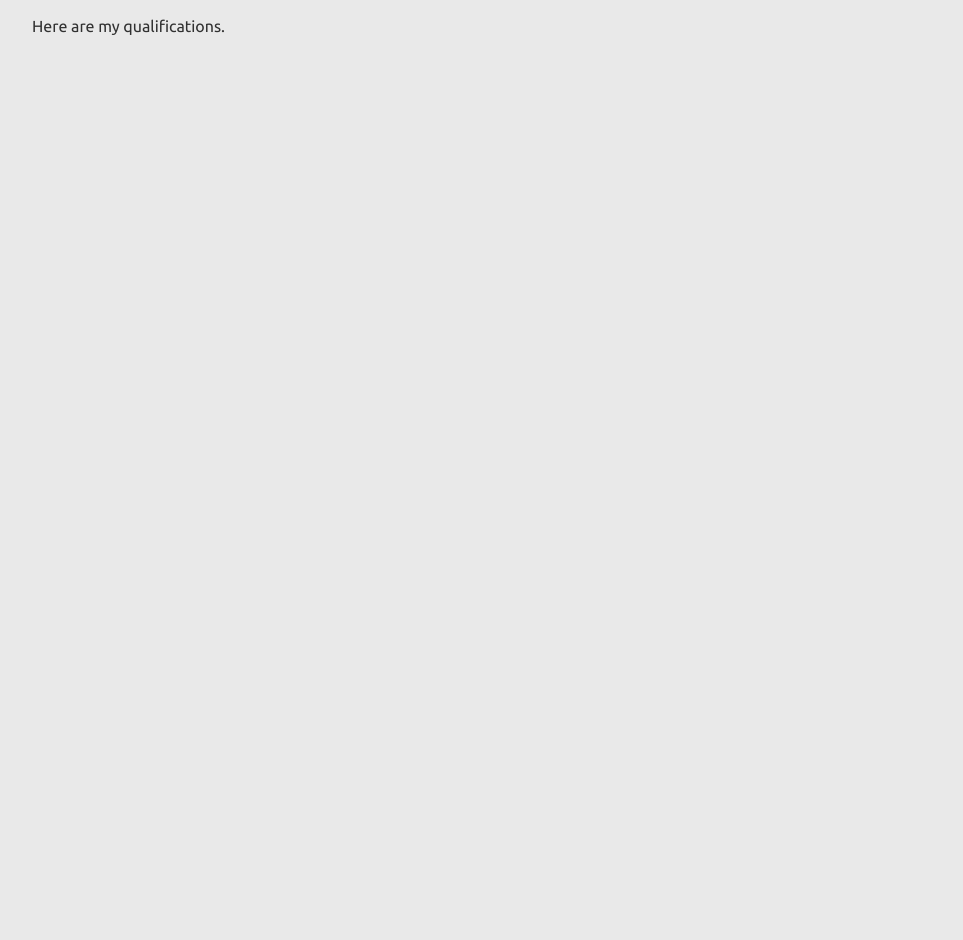
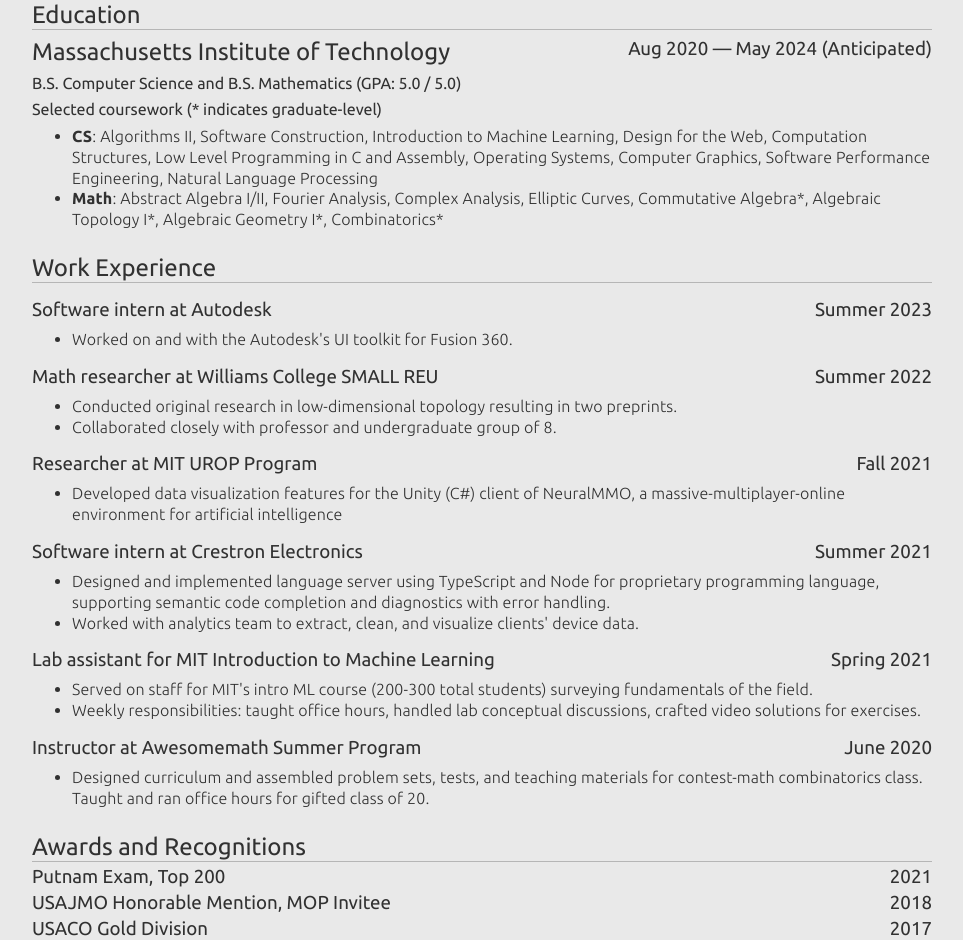
Before and after one commit to happymeex/happymeex.github.io, a SvelteKit app: page /resume in a window 1280 px wide. Shown: the part 100-1040 px from the top of the page, without its empty margins (158-1121 px from the left). Before the commit the page ends 800 px from the top, so only its background shows below. Built offline with nearby package versions, Linux system fonts and the light colour scheme.

Commit message:
content for resume page

```diff
--- a/src/routes/resume/+page.svelte
+++ b/src/routes/resume/+page.svelte
@@ -1 +1,152 @@
-<p>Here are my qualifications.</p>
+<script lang="ts">
+    const workExperience = [
+        {
+            position: "Software intern at Autodesk",
+            dates: "Summer 2023",
+            description: [
+                "Worked on and with the Autodesk's UI toolkit for Fusion 360.",
+            ],
+        },
+        {
+            position: "Math researcher at Williams College SMALL REU",
+            dates: "Summer 2022",
+            description: [
+                "Conducted original research in low-dimensional topology resulting in two preprints.",
+                "Collaborated closely with professor and undergraduate group of 8.",
+            ],
+        },
+        {
+            position: "Researcher at MIT UROP Program",
+            dates: "Fall 2021",
+            description: [
+                "Developed data visualization features for the Unity (C#) client" +
+                    " of NeuralMMO, a massive-multiplayer-online environment for" +
+                    " artificial intelligence",
+            ],
+        },
+        {
+            position: "Software intern at Crestron Electronics",
+            dates: "Summer 2021",
+            description: [
+                "Designed and implemented language server using TypeScript and Node for proprietary " +
+                    "programming language, supporting semantic code completion and diagnostics with error handling.",
+                "Worked with analytics team to extract, clean, and visualize clients' device data.",
+            ],
+        },
+        {
+            position: "Lab assistant for MIT Introduction to Machine Learning",
+            dates: "Spring 2021",
+            description: [
+                "Served on staff for MIT's intro ML course (200-300 total students) surveying fundamentals of the field.",
+                "Weekly responsibilities: taught office hours, handled lab conceptual discussions, crafted video solutions for exercises.",
+            ],
+        },
+        {
+            position: "Instructor at Awesomemath Summer Program",
+            dates: "June 2020",
+            description: [
+                "Designed curriculum and assembled problem sets, tests, and " +
+                    "teaching materials for contest-math combinatorics class. Taught " +
+                    "and ran office hours for gifted class of 20.",
+            ],
+        },
+    ];
+    const awards = [
+        { title: "Putnam Exam, Top 200", date: "2021" },
+        {
+            title: "USAJMO Honorable Mention, MOP Invitee",
+            date: "2018",
+        },
+        { title: "USACO Gold Division", date: " 2017" },
+    ];
+</script>
+
+<section class="resume-section">
+    <h2 class="resume-section-header">Education</h2>
+    <header style:margin-top="var(--s)">
+        <h2>Massachusetts Institute of Technology</h2>
+        <h3>Aug 2020 &mdash; May 2024 (Anticipated)</h3>
+    </header>
+    <h4 style:margin-bottom="var(--s)">
+        B.S. Computer Science and B.S. Mathematics (GPA: 5.0 / 5.0)
+    </h4>
+    <h4 style:margin-bottom="var(--s)">
+        Selected coursework (* indicates graduate-level)
+    </h4>
+    <ul>
+        <li>
+            <b>CS</b>: Algorithms II, Software Construction, Introduction to
+            Machine Learning, Design for the Web, Computation Structures, Low
+            Level Programming in C and Assembly, Operating Systems, Computer
+            Graphics, Software Performance Engineering, Natural Language
+            Processing
+        </li>
+        <li>
+            <b>Math</b>: Abstract Algebra I/II, Fourier Analysis, Complex
+            Analysis, Elliptic Curves, Commutative Algebra*, Algebraic Topology
+            I*, Algebraic Geometry I*, Combinatorics*
+        </li>
+    </ul>
+</section>
+<section class="resume-section">
+    <h2 class="resume-section-header">Work Experience</h2>
+    {#each workExperience as job}
+        <section class="work-experience-entry">
+            <header>
+                <h3>{job.position}</h3>
+                <h3>{job.dates}</h3>
+            </header>
+            <ul>
+                {#each job.description as bullet}
+                    <li>{bullet}</li>
+                {/each}
+            </ul>
+        </section>
+    {/each}
+    <section class="resume-section">
+        <h2 class="resume-section-header">Awards and Recognitions</h2>
+        {#each awards as { title, date }}
+            <section
+                class="award-entry"
+                style:display="flex"
+                style:justify-content="space-between"
+            >
+                <h3>{title}</h3>
+                <h3>{date}</h3>
+            </section>
+        {/each}
+    </section>
+</section>
+
+<style>
+    header {
+        display: flex;
+        justify-content: space-between;
+    }
+    li {
+        line-height: 1.3;
+        font-weight: 300;
+        letter-spacing: 0.01em;
+    }
+    .resume-section-header {
+        border-bottom: 1px solid var(--light-gray);
+    }
+    .resume-section header {
+        margin-bottom: var(--s);
+    }
+    .resume-section:not(:first-of-type) {
+        margin-top: var(--l);
+    }
+    .work-experience-entry {
+        margin-top: var(--m);
+    }
+    .award-entry {
+        margin-top: var(--xs);
+    }
+    h2,
+    h3,
+    h4,
+    ul {
+        margin: 0;
+    }
+</style>
```
